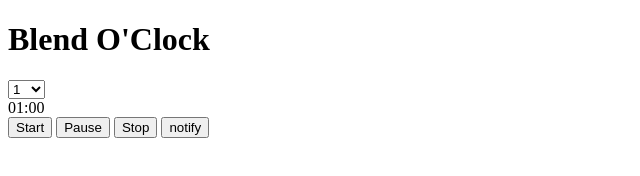
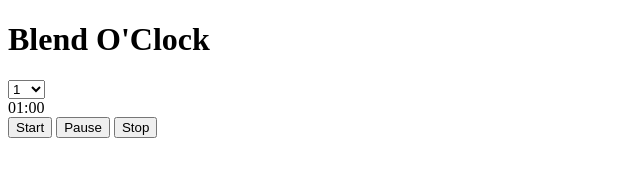
Before and after one commit to rurigrass/blend-o-clock, a browser extension: page index.html in a window 1280 px wide. Shown: the whole page, without its empty margins (0-640 px from the left). Drawn offline with Linux system fonts and the light colour scheme.

Commit message:
removed the notify button

```diff
--- a/index.html
+++ b/index.html
@@ -14,7 +14,7 @@
     <button id="start">Start</button>
     <button id="pause">Pause</button>
     <button id="stop">Stop</button>
-    <button id="notify">notify</button>
+    <!-- <button id="notify">notify</button> -->
 </body>
 <script src="script.js"></script>
 </html>
```
